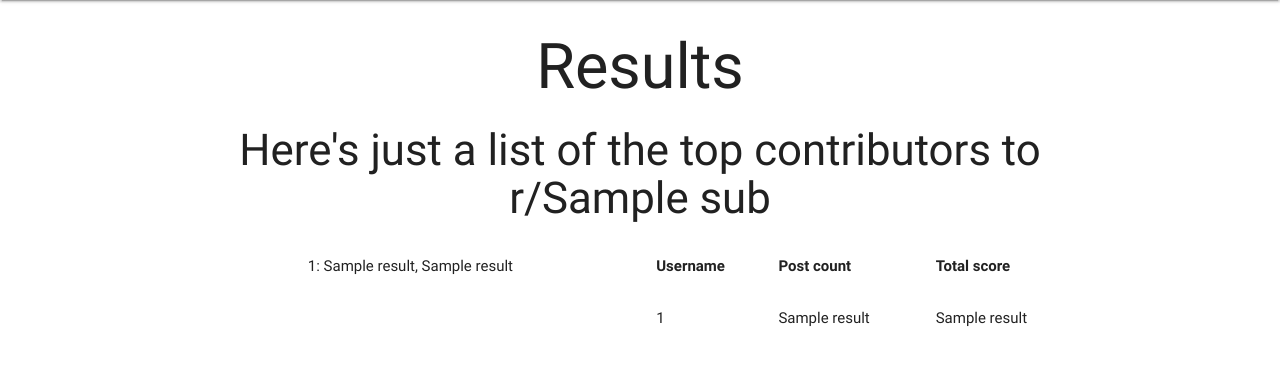
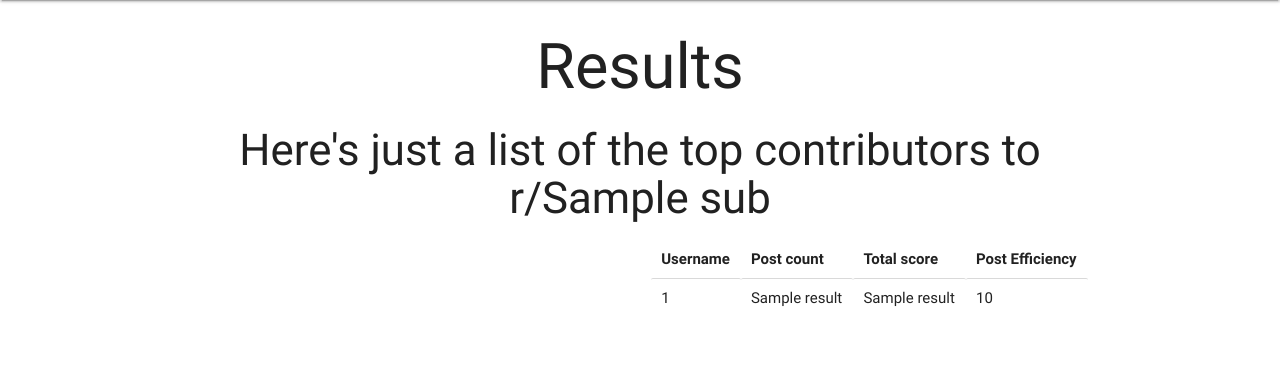
Before and after one commit to fatcat2/biggestContributor, a Flask app: template templates/index.html in a window 1280 px wide. Shown: the part 64-429 px from the top of the page. Run offline with Flask 2, Linux system fonts and the light colour scheme; the template is opened without the code that fills it: most values are stand-ins (such as "Sample title", 1, 10 or a date in 2020); some libraries are stand-ins or nearby versions.

Commit message:
WHY WONT DATATABLES WORK

```diff
--- a/main.py
+++ b/main.py
@@ -10,7 +10,7 @@ app = Flask(__name__)
 
 siteName = "http://127.0.0.1:5000" # change this to an environment var, Someday^TM
 
-reddit = praw.Reddit(client_id=os.environ['client_id'], client_secret=os.environ['client_secret'], password=os.environ["password"], user_agent="biggestContributor", username="papertow3ls")
+reddit = praw.Reddit(client_id=os.environ['CLIENT_ID'], client_secret=os.environ['client_secret'], password=os.environ["reddit_password"], user_agent="biggestContributor", username="papertow3ls")
 
 
 @app.route('/')
@@ -41,7 +41,7 @@ def helloWorld():
         list = list + (score_dict[list[0]],)
         #print list
         final_list.append(list)
-    return render_template('index.html', sub='BlackPeopleTwitter', results=final_list[0:10])
+    return render_template('index.html', sub='BlackPeopleTwitter', results=final_list)
 
 
 
@@ -81,4 +81,4 @@ def showResults():
         list = list + (score_dict[list[0]],)
         final_list.append(list)
 
-    return render_template('index.html', sub=sub_name, results=final_list[0:10])
+    return render_template('index.html', sub=sub_name, results=final_list)
--- a/templates/index.html
+++ b/templates/index.html
@@ -1,8 +1,27 @@
 <!doctype html>
+<html>
+	<head>
 		<title>Big Man on Sub</title>
 		<link rel="stylesheet" href="https://cdnjs.cloudflare.com/ajax/libs/materialize/0.100.2/css/materialize.min.css">
+		<script src="https://ajax.googleapis.com/ajax/libs/jquery/3.3.1/jquery.min.js"></script>
+		<!-- Including more datables CSS -->
+		<link rel="stylesheet" type="text/css" href="https://cdn.datatables.net/1.10.16/css/dataTables.material.min.css"/>
+
+		<!-- Including JQuery -->
+		<script type="text/javascript" src="http://code.jquery.com/jquery-latest.min.js"></script>
+		<!-- Including the datable JS file -->
+		<link rel="stylesheet" type="text/css" href="https://cdn.datatables.net/v/dt/dt-1.10.16/datatables.min.css">
+		<script type="text/javascript" src="https://cdn.datatables.net/v/dt/dt-1.10.16/datatables.min.js"></script>
 		<script src="https://cdnjs.cloudflare.com/ajax/libs/materialize/0.100.2/js/materialize.min.js"></script>
 		<link rel="stylesheet" type="text/css" href="index.css">
+		<script>
+		$(document).ready( function () {
+			$('#myTable').DataTable({
+				response: true
+			});
+		} );
+		</script>
+	</head>
 	<body>
 		<nav>
 			<div class="nav-wrapper">
@@ -18,24 +37,21 @@
 			<h3>Here's just a list of the top contributors to r/{{ sub }}</h3>
 			<div class="row">
 				<div class="col s6">
-				<ul>
-					{% for result in results %}
-					<li>{{ result[0]}}: {{result[1]}}, {{result[2]}} </li><br>
-					{% endfor %}
-				</ul>
 				</div>
 				<div class="col s6">
-				<table>
+					<table id="myTable" class="display">
 						<tr>
 							<th>Username</th>
 							<th>Post count</th>
 							<th>Total score</th>
+							<th>Post Efficiency</th>
 						</tr>
 						{% for result in results %}
 						<tr>
 							<td>{{ result[0] }}</td>
 							<td>{{ result[1] }}</td>
 							<td>{{ result[2] }}</td>
+							<td>{{ result[2]/result[1] | round(1, 'common') }}</td>
 						</tr>
 						{% endfor %}
 					</table>
@@ -43,3 +59,4 @@
 			</div>
 		</div>
 	</body>
+</html>
```
Also changed, not shown: 1 other file. Lines whose indentation alone changed are shown as unchanged.
